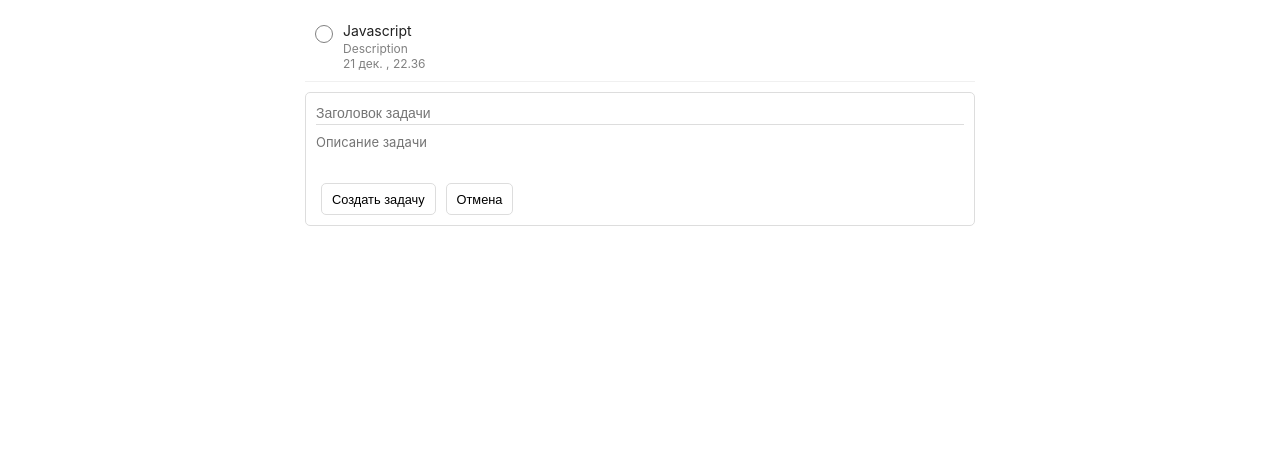
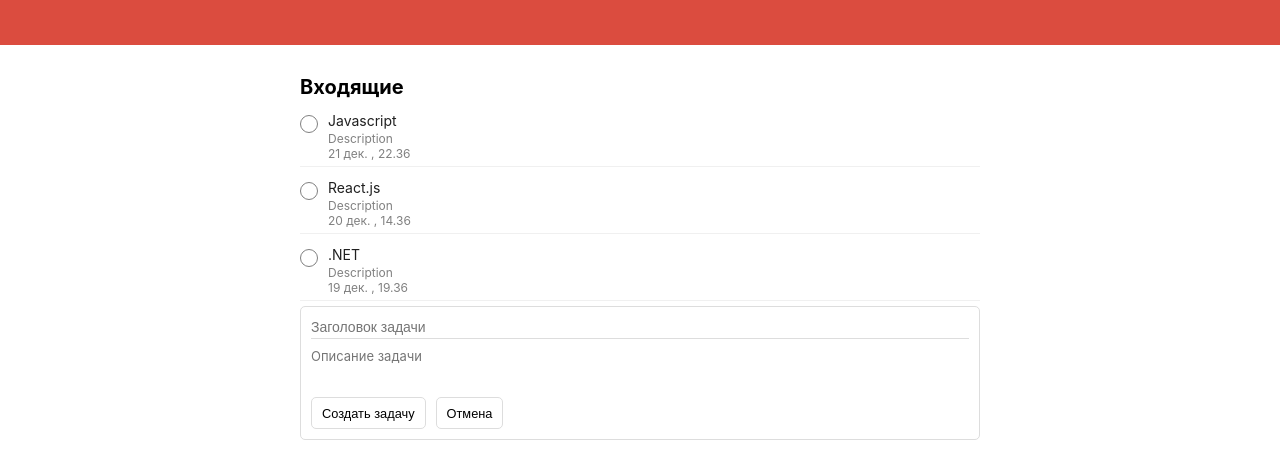
Before and after one commit to evilgodhedgehog/study-works-react, a React (Create React App) app in the folder todolist/: page / in a window 1280 px wide. Shown: the top 476 px of the page. Built offline with nearby package versions, Linux system fonts and the light colour scheme.

Commit message:
feat: created a list of actions for the task

```diff
--- a/todolist/src/App.js
+++ b/todolist/src/App.js
@@ -1,10 +1,13 @@
 import React, { useRef, useState } from 'react';
 import TaskForm from './components/TaskForm';
 import TaskList from './components/TaskList';
+import Button from './components/UI/button/Button';
 
 function App() {
   const [tasks, setTasks] = useState([
     {id: 1, title: 'Javascript', description: 'Description', date: '21 дек. , 22.36'},
+    {id: 2, title: 'React.js', description: 'Description', date: '20 дек. , 14.36'},
+    {id: 3, title: '.NET', description: 'Description', date: '19 дек. , 19.36'},
 ])
 
   const createTask = (newTask) => {
@@ -15,10 +18,26 @@ function App() {
     setTasks(tasks.filter(p => p.id !== task.id))
   }
 
+  function showTaskForm(){
+
+  }
+
   return (
     <div className='app'>
-      <TaskList remove={removeTask} tasks={tasks}/>
-      <TaskForm create={createTask}/>
+      <header></header>
+      <main>
+        <TaskList remove={removeTask} tasks={tasks}/>
+        {/* <Button onClick={showTaskForm}>
+          <span className="icon_add" aria-hidden="true">
+            <svg width="13" height="13">
+              <path d="M6 6V.5a.5.5 0 0 1 1 0V6h5.5a.5.5 0 1 1 0 1H7v5.5a.5.5
+              0 1 1-1 0V7H.5a.5.5 0 0 1 0-1H6z" fill="currentColor"></path>
+            </svg>
+          </span>
+          Добавить задачу
+        </Button>  */}
+        <TaskForm create={createTask}/>
+      </main>
     </div>
   );
 }
--- a/todolist/src/components/TaskItem.jsx
+++ b/todolist/src/components/TaskItem.jsx
@@ -1,4 +1,5 @@
 import React from 'react';
+import Button from './UI/button/Button';
 import Checkbox from './UI/checkbox/Checkbox';
 
 const TaskItem = (props) => {
@@ -12,6 +13,24 @@ const TaskItem = (props) => {
                 <div className="task-body__description">{props.task.description}</div>
                 <div className="task-body__date">{props.task.date}</div>
             </div>
+            <div className="task-list-actions">
+                <Button type="button" aria-label="Изменить">
+                    <svg width="24" height="24">
+                        <g fill="none">
+                            <path fill="currentColor" d="M9.5 19h10a.5.5 0 110 1h-10a.5.5 0 110-1z"></path>
+                            <path stroke="currentColor" d="M4.42 16.03a1.5 1.5 0 00-.43.9l-.22 2.02a.5.5 0
+                            00.55.55l2.02-.21a1.5 1.5 0 00.9-.44L18.7 7.4a1.5 1.5 0 000-2.12l-.7-.7a1.5 1.5
+                            0 00-2.13 0L4.42 16.02z"></path>
+                        </g>
+                    </svg>
+                </Button>
+                <Button className="task-list-actions__more" type="button" aria-label="Действия в задаче">
+                    <svg width="15" height="3">
+                        <path d="M1.5 3a1.5 1.5 0 1 1 0-3 1.5 1.5 0 0 1 0 3zm6 0a1.5 1.5 0 1 1 0-3 1.5 1.5 0 0 1 0
+                        3zm6 0a1.5 1.5 0 1 1 0-3 1.5 1.5 0 0 1 0 3z" fill="currentColor"></path>
+                    </svg>
+                </Button>
+            </div>
         </div>
     );
 };
--- a/todolist/src/components/TaskList.jsx
+++ b/todolist/src/components/TaskList.jsx
@@ -4,6 +4,7 @@ import TaskItem from './TaskItem';
 const TaskList = ({tasks, remove}) => {
     return (
         <div>
+            <div className='task-list__title'>Входящие</div>
             {tasks.map(((task) =>
                 <TaskItem remove={remove} task={task} key={task.id}/>
              ))}
--- a/todolist/src/components/UI/button/Button.module.css
+++ b/todolist/src/components/UI/button/Button.module.css
@@ -11,10 +11,12 @@
     padding: 0 10px;
     color: #000;
     cursor: pointer;
-    margin: 10px 5px 0px 5px;
+    margin: 10px 10px 0px 0px;
 }
-.btn:first-child{
-    margin-left: 0px;
+.btn.red {
+    background: #db4c3f;
+    color: #fff;
+    border: none;
 }
 .btn.active {
     opacity: 1;
--- a/todolist/src/css/styles.css
+++ b/todolist/src/css/styles.css
@@ -7,16 +7,39 @@ body{
     font-family: -apple-system,BlinkMacSystemFont,Segoe UI,Roboto,Apple Color Emoji,Helvetica,Arial,sans-serif,Segoe UI Emoji,Segoe UI Symbol;
 }
 #root {
+    padding: 0rem;
+    margin: 0rem;
+}
+header {
+    background:#db4c3f;
+    width: 100%;
+    height: 45px;
+}
+main {
     width: 700px;
-    padding: 0px 15px;
     margin: auto;
+    padding: 30px 10px;
+}
+.task-list__title {
+    color: #000;
+    font-size: 20px;
+    font-weight: 700;
+    line-height: 25px;
 }
 /* Task */
 .task {
     display: flex;
-    padding: 10px 10px;
-    margin: 10px 0px;
+    align-items: stretch;
+    position: relative;
+    padding: 5px 0px;
+    margin: 5px 0px;
+    cursor: pointer;
     border-bottom: 1px solid #f0f0f0;
+}
+.task-body{
+    flex: 1;
+    padding: 8px 0;
+    margin-right: 30px;
 }
 /* Task button*/
 .task-button {
@@ -120,7 +143,46 @@ body{
     border-radius: 5px;
     padding: 10px;
     cursor: text;
+    display: block;
+}
+.add-task-form.show {
+    display: block;
 }
 .add-task-form:focus-within {
     border: 1px solid rgba(0,0,0, .4);
 }
+.task-list-actions {
+    display: none;
+    justify-content: flex-end;
+    height: 24px;
+    margin-right: -38px;
+    margin-top: 8px;
+    padding-left: 16px;
+    position: relative;
+    right: 0;
+    top: 0;
+    cursor: pointer;
+}
+.task:hover .task-list-actions{
+    display: flex;
+}
+.task-list-actions>button, .task-list-actions a {
+    border: none;
+    display: flex;
+    justify-content: center;
+    align-items: center;
+    width: 24px;
+    height: 24px;
+    color: grey;
+    cursor: pointer;
+    margin: 0px 5px 0px 5px;
+}
+.task-list-actions>button:hover, .task-list-actions a:hover {
+    color: #202020;
+    background-color: #eee;
+    z-index: 5;
+}
+.task-list-actions>button svg {
+    position: absolute;
+    z-index: 10;
+}
```
